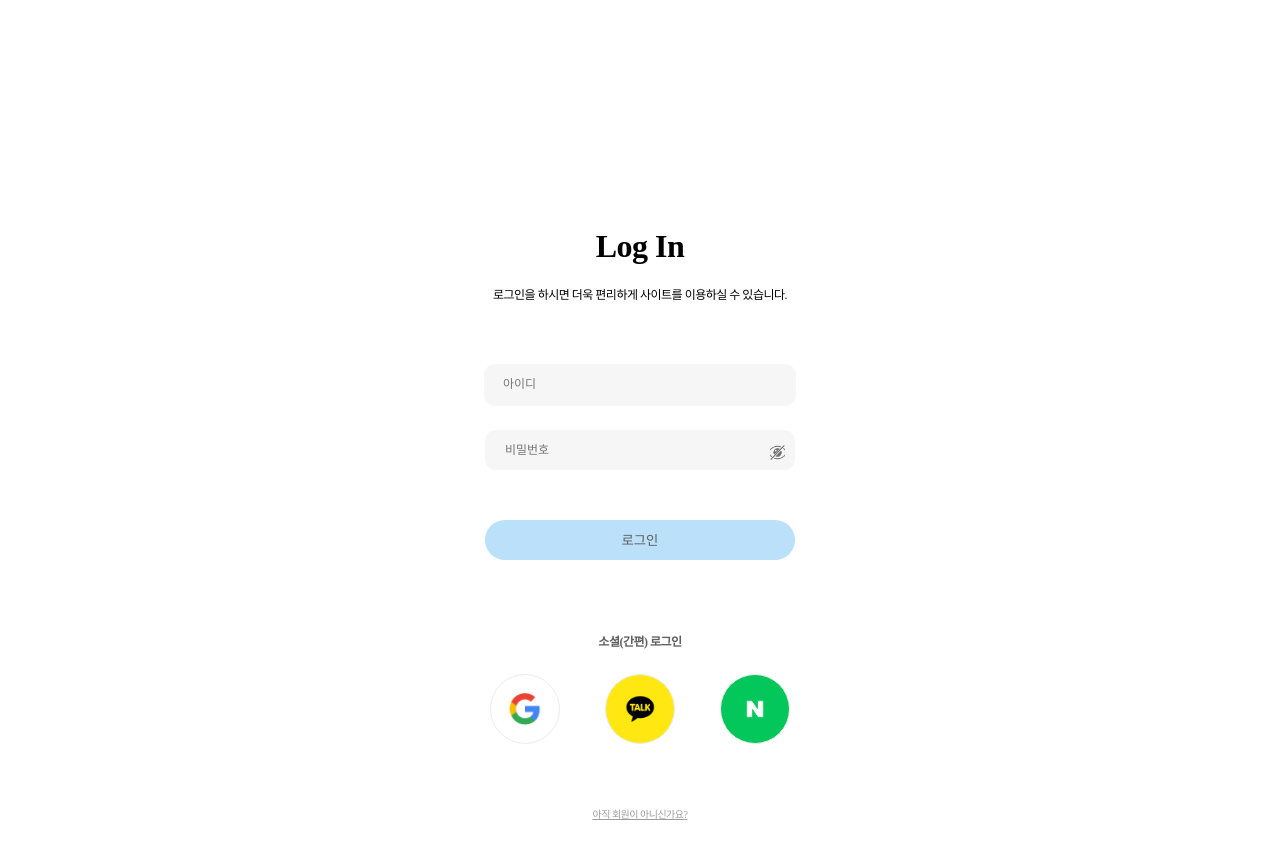
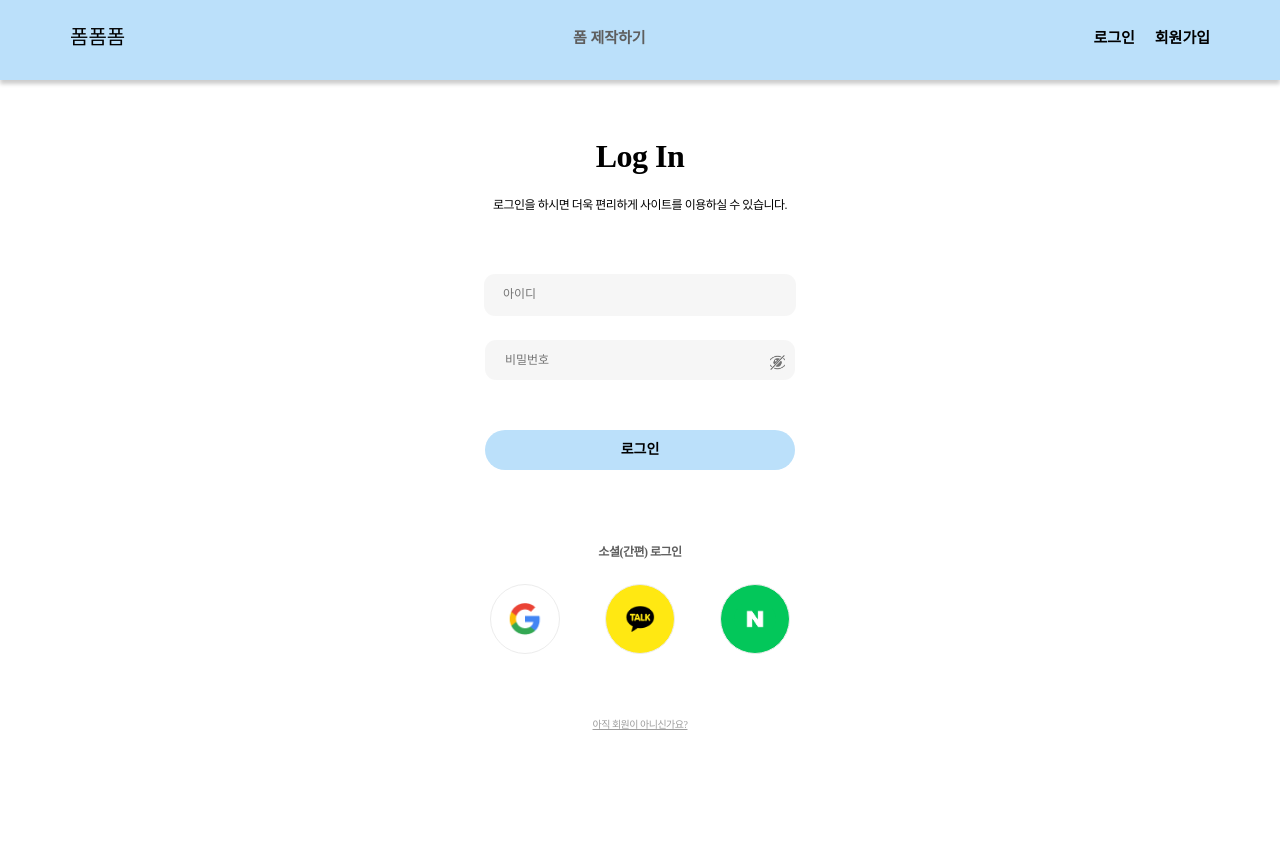
Before and after one commit to form-maker/FFF-FE, a React (Create React App) app: page /login in a window 1280 px wide. Shown: the top 858 px of the page. Built offline with nearby package versions, Linux system fonts and the light colour scheme; no server answers; a web font is replaced by a local one.

Commit message:
fix: 아이디 중복체크 유효성 검사 수정

```diff
--- a/src/components/login/LoginScreen.jsx
+++ b/src/components/login/LoginScreen.jsx
@@ -1,7 +1,5 @@
-import React, { useState } from "react";
-import { useNavigate } from "react-router-dom";
+import React from "react";
 import styled from "styled-components";
-import { baseURLApi } from "../../core/api";
 import { Link } from "react-router-dom";
 import fonts from "../../styles/fonts";
 import {
@@ -10,59 +8,13 @@ import {
   CLIENT_ID_G,
   REDIRECT_URI_G,
 } from "../../constants/env";
+import LoginInputScreen from "./logininput/LoiginInputScreen";
+import Header from "../../layout/Header";
 
 const KAKAO_AUTH_URL = `https://kauth.kakao.com/oauth/authorize?client_id=${CLIENT_ID}&redirect_uri=${REDIRECT_URI}&response_type=code`;
 const GOOGLE_AUTH_URL = `https://accounts.google.com/o/oauth2/auth?client_id=${CLIENT_ID_G}&redirect_uri=${REDIRECT_URI_G}&response_type=code&scope=email profile openid&access_type=offline`;
 
 const LoginScreen = () => {
-  const navigate = useNavigate();
-  const [loginId, setLoginId] = useState("");
-  const [password, setPassword] = useState("");
-  const [hidePassword, setHidePassword] = useState(false);
-
-  const showPasswordhandler = () => {
-    setHidePassword(!hidePassword);
-  };
-
-  //로그인 통신
-  const Login = async (login) => {
-    try {
-      const data = await baseURLApi.post("user/login", login);
-      if (data.data.statusCode === 200) {
-        alert("로그인 성공");
-        return data;
-      } else {
-        alert("아이디, 비밀번호를 잘못입력했습니다.");
-      }
-    } catch (error) {
-      console.log(error);
-    }
-  };
-
-  //로그인 버튼 이벤트
-  const submihandler = (e) => {
-    e.preventDefault();
-    if (loginId === "" || password === "") {
-      alert("아이디, 비밀번호를 입력해 주세요!");
-      return;
-    }
-    Login({
-      loginId,
-      password,
-    }).then((res) => {
-      if (res === undefined) {
-        navigate(`/login`);
-      } else {
-        localStorage.setItem("Authorization", res.headers.authorization);
-        localStorage.setItem(
-          "REFRESH_Authorization",
-          res.headers.refresh_authorization
-        );
-        navigate(`/`);
-      }
-    });
-  };
-
   //카카오 인가 코드 요청
   const ClickKakaohandler = async (e) => {
     e.preventDefault();
@@ -82,46 +34,15 @@ const LoginScreen = () => {
   };
 
   return (
+    <>
+      <Header />
       <ContainerBox>
         <LoginForm>
           <Title>Log In</Title>
           <SubTitle>
             로그인을 하시면 더욱 편리하게 사이트를 이용하실 수 있습니다.
           </SubTitle>
-        <SubBox1>
-          <input
-            placeholder="   아이디"
-            name="loginId"
-            type="text"
-            onChange={(e) => {
-              const { value } = e.target;
-              setLoginId(value);
-            }}
-          />
-        </SubBox1>
-        <SubBox2>
-          <input
-            placeholder="   비밀번호"
-            type={!hidePassword ? "password" : "text"}
-            name="password"
-            onChange={(e) => {
-              const { value } = e.target;
-              setPassword(value);
-            }}
-          />
-          <img
-            alt="paaword"
-            onClick={showPasswordhandler}
-            src={hidePassword ? "img/open eye.png" : "img/closeeye.png"}
-          />
-        </SubBox2>
-        <ButtonBox
-          onClick={(event) => {
-            submihandler(event);
-          }}
-        >
-          로그인
-        </ButtonBox>
+          <LoginInputScreen />
           <SnsTitle>소셜(간편) 로그인</SnsTitle>
           <SnsBox>
             <GoogleBtn onClick={ClickGooglehandler}>
@@ -139,13 +60,14 @@ const LoginScreen = () => {
           </SignUpBox>
         </LoginForm>
       </ContainerBox>
+    </>
   );
 };
 
 export default LoginScreen;
 
 const ContainerBox = styled.div`
-  margin-top: 210px;
+  margin-top: 4rem;
   margin-left: auto;
   margin-right: auto;
   display: flex;
@@ -164,8 +86,6 @@ const LoginForm = styled.form`
   justify-content: center;
 
   img {
-    width: 100%;
-    height: 100%;
     object-fit: cover;
     cursor: pointer;
   }
@@ -200,68 +120,6 @@ const SubTitle = styled.a`
   font-size: 12px;
   line-height: 14px;
   margin-bottom: 55px;
-`;
-
-const SubBox1 = styled.div`
-  display: flex;
-  align-items: center;
-  justify-content: center;
-  gap: 11px;
-  width: 310px;
-  height: 40px;
-  margin-bottom: 25px;
-  input {
-    position: absolute;
-    font-size: 12px;
-    width: 300px;
-    height: 40px;
-    margin: 10px 10px 10px 10px;
-    padding-left: 10px;
-    background-color: rgb(238, 238, 238, 0.55);
-    ${fonts.Body1}
-    //color: #9e9e9e;
-    border: none;
-    border-radius: 11px;
-  }
-`;
-
-const SubBox2 = styled.div`
-  display: flex;
-  width: 310px;
-  height: 40px;
-  border: none;
-  border-radius: 11px;
-  background-color: rgb(238, 238, 238, 0.55);
-  input {
-    font-size: 12px;
-    width: 300px;
-    height: 30px;
-    padding-left: 10px;
-    padding-top: 5px;
-    background-color: transparent;
-    color: #9e9e9e;
-    border: none;
-  }
-  img {
-    width: 15px;
-    height: 15px;
-    padding-right: 10px;
-    padding-top: 15px;
-    filter: opacity(0.5) drop-shadow(0 0 0 #c9c9c9);
-  }
-`;
-
-const ButtonBox = styled.button`
-  margin-top: 30px;
-  display: flex;
-  align-items: center;
-  justify-content: center;
-  background-color: #bbe0fa;
-  border: none;
-  border-radius: 20px;
-  margin-top: 50px;
-  margin-bottom: 75px;
-  ${fonts.Body2}
 `;
 
 const SnsBox = styled.div`
--- /dev/null
+++ b/src/components/login/logininput/LoiginInputScreen.jsx
@@ -0,0 +1,160 @@
+import React, { useState } from "react";
+import { useNavigate } from "react-router-dom";
+import styled from "styled-components";
+import { baseURLApi } from "../../../core/api";
+import fonts from "../../../styles/fonts";
+
+const LoginInputScreen = () => {
+  const navigate = useNavigate();
+  const [loginId, setLoginId] = useState("");
+  const [password, setPassword] = useState("");
+  const [hidePassword, setHidePassword] = useState(false);
+
+  const showPasswordhandler = () => {
+    setHidePassword(!hidePassword);
+  };
+
+  const Login = async (login) => {
+    try {
+      const data = await baseURLApi.post("user/login", login);
+      if (data.data.statusCode === 200) {
+        alert("로그인 성공");
+        return data;
+      } else {
+        alert("아이디, 비밀번호를 잘못입력했습니다.");
+      }
+    } catch (error) {
+      console.log(error);
+    }
+  };
+
+  const submihandler = (e) => {
+    e.preventDefault();
+    if (loginId === "" || password === "") {
+      alert("아이디, 비밀번호를 입력해 주세요!");
+      return;
+    }
+    Login({
+      loginId,
+      password,
+    }).then((res) => {
+      if (res === undefined) {
+        navigate(`/login`);
+      } else {
+        localStorage.setItem("Authorization", res.headers.authorization);
+        localStorage.setItem(
+          "REFRESH_Authorization",
+          res.headers.refresh_authorization
+        );
+        navigate(`/`);
+      }
+    });
+  };
+
+  return (
+    <>
+      <LoginidLabel>
+        <Idinput
+          placeholder="   아이디"
+          name="loginId"
+          type="text"
+          onChange={(e) => {
+            const { value } = e.target;
+            setLoginId(value);
+          }}
+        ></Idinput>
+      </LoginidLabel>
+      <LoginPwLabel>
+        <Pwinput
+          placeholder="   비밀번호"
+          type={!hidePassword ? "password" : "text"}
+          name="password"
+          onChange={(e) => {
+            const { value } = e.target;
+            setPassword(value);
+          }}
+        ></Pwinput>
+        <img
+          alt="paaword"
+          onClick={showPasswordhandler}
+          src={hidePassword ? "img/open eye.png" : "img/closeeye.png"}
+        />
+      </LoginPwLabel>
+      <ButtonBox
+        onClick={(event) => {
+          submihandler(event);
+        }}
+      >
+        로그인
+      </ButtonBox>
+    </>
+  );
+};
+
+export default LoginInputScreen;
+
+const LoginidLabel = styled.div`
+  display: flex;
+  align-items: center;
+  justify-content: center;
+  gap: 11px;
+  width: 310px;
+  height: 40px;
+  margin-bottom: 25px;
+`;
+
+const Idinput = styled.input`
+  position: absolute;
+  font-size: 12px;
+  width: 300px;
+  height: 40px;
+  margin: 10px 10px 10px 10px;
+  padding-left: 10px;
+  background-color: rgb(238, 238, 238, 0.55);
+  ${fonts.Body1}
+  border: none;
+  border-radius: 11px;
+`;
+
+const LoginPwLabel = styled.div`
+  display: flex;
+  width: 310px;
+  height: 40px;
+  border: none;
+  border-radius: 11px;
+  background-color: rgb(238, 238, 238, 0.55);
+  img {
+    width: 15px;
+    height: 15px;
+    padding-right: 10px;
+    padding-top: 15px;
+    filter: opacity(0.5) drop-shadow(0 0 0 #c9c9c9);
+  }
+`;
+
+const Pwinput = styled.input`
+  font-size: 12px;
+  width: 300px;
+  height: 30px;
+  padding-left: 10px;
+  padding-top: 5px;
+  background-color: transparent;
+  color: #9e9e9e;
+  border: none;
+`;
+
+const ButtonBox = styled.button`
+  margin-top: 30px;
+  display: flex;
+  align-items: center;
+  justify-content: center;
+  background-color: #bbe0fa;
+  border: none;
+  border-radius: 20px;
+  margin-top: 50px;
+  margin-bottom: 75px;
+  font-weight: 600;
+  font-size: 14px;
+  line-height: 17px;
+  ${fonts.Body1}
+`;
--- a/src/components/signUp/SignUpScreen.jsx
+++ b/src/components/signUp/SignUpScreen.jsx
@@ -5,7 +5,7 @@ import styled from "styled-components";
 import { __addSignup } from "../../redux/modules/signupSlice";
 import { baseURLApi, instanceApi } from "../../core/api";
 import fonts from "../../styles/fonts";
-import Header from "../../layout/Header";
+import { da } from "date-fns/locale";
 
 const SignUpScreen = () => {
   const navigate = useNavigate();
@@ -98,7 +98,7 @@ const SignUpScreen = () => {
   const loginIdCheckClickhandler = (e) => {
     e.preventDefault();
     if (loginId.length === 0) {
-      alert("영문 대/소문자 6자리이상 입력해주세요.");
+      alert("영문자 + 숫자 4자리이상 16자리이하로 입력해주세요.");
       return;
     } else {
     }
@@ -116,6 +116,8 @@ const SignUpScreen = () => {
       if (data.data.statusCode === 200) {
         alert(data.data.msg);
         setIsLoginIdCheck(true);
+      } else if (data.data.statusCode === 400) {
+        alert(data.data.msg);
       } else {
         alert("중복된 아이디입니다.");
       }
@@ -214,15 +216,44 @@ const SignUpScreen = () => {
   };
 
   //회원가입 버튼 온클릭
-  const signupClickhandler = () => {
-    dispatch(__addSignup({ loginId, email, username, password }));
-    alert("회원가입 완료 로그인 해주세요.");
-    navigate(`/login`);
+  // const signupClickhandler = () => {
+  //   dispatch(__addSignup({ loginId, email, username, password }));
+  //   alert("회원가입 완료 로그인 해주세요.");
+  //   navigate(`/login`);
+  // };
+
+  const postSignup = async (post) => {
+    try {
+      const data = await baseURLApi.post("user/signup", post);
+      if (data.data.statusCode === 200) {
+        alert(data.data.msg);
+        return data;
+      } else {
+        alert("회원가입에 실패했습니다.");
+      }
+    } catch (error) {
+      console.log(error);
+    }
+  };
+
+  const signupClickhandler = (e) => {
+    e.preventDefault();
+    postSignup({
+      loginId,
+      password,
+      username,
+      email,
+    }).then((res) => {
+      if (res === undefined) {
+        navigate("/signup");
+      } else {
+        navigate("/login");
+      }
+    });
   };
 
   return (
     <>
-      {/* <Header /> */}
       <ContainerBox>
         <Form>
           <Title>회원가입</Title>
@@ -244,7 +275,7 @@ const SignUpScreen = () => {
             </IdCheckBox>{" "}
             {loginId.length > 0 && (
               <Span
-                className={`message ${isLoginId} ? '"영문 대/소문자 6자리 이상으로 압력해주세요."' : "아이디 형식에 맞습니다."`}
+                className={`message ${isLoginId} ? '"영문자 + 숫자 4자리 이상 16자리이하로 작성해주세요."' : "아이디 형식에 맞습니다."`}
               >
                 {loginIdMessage}
               </Span>
```
Lines whose indentation alone changed are shown as unchanged.
